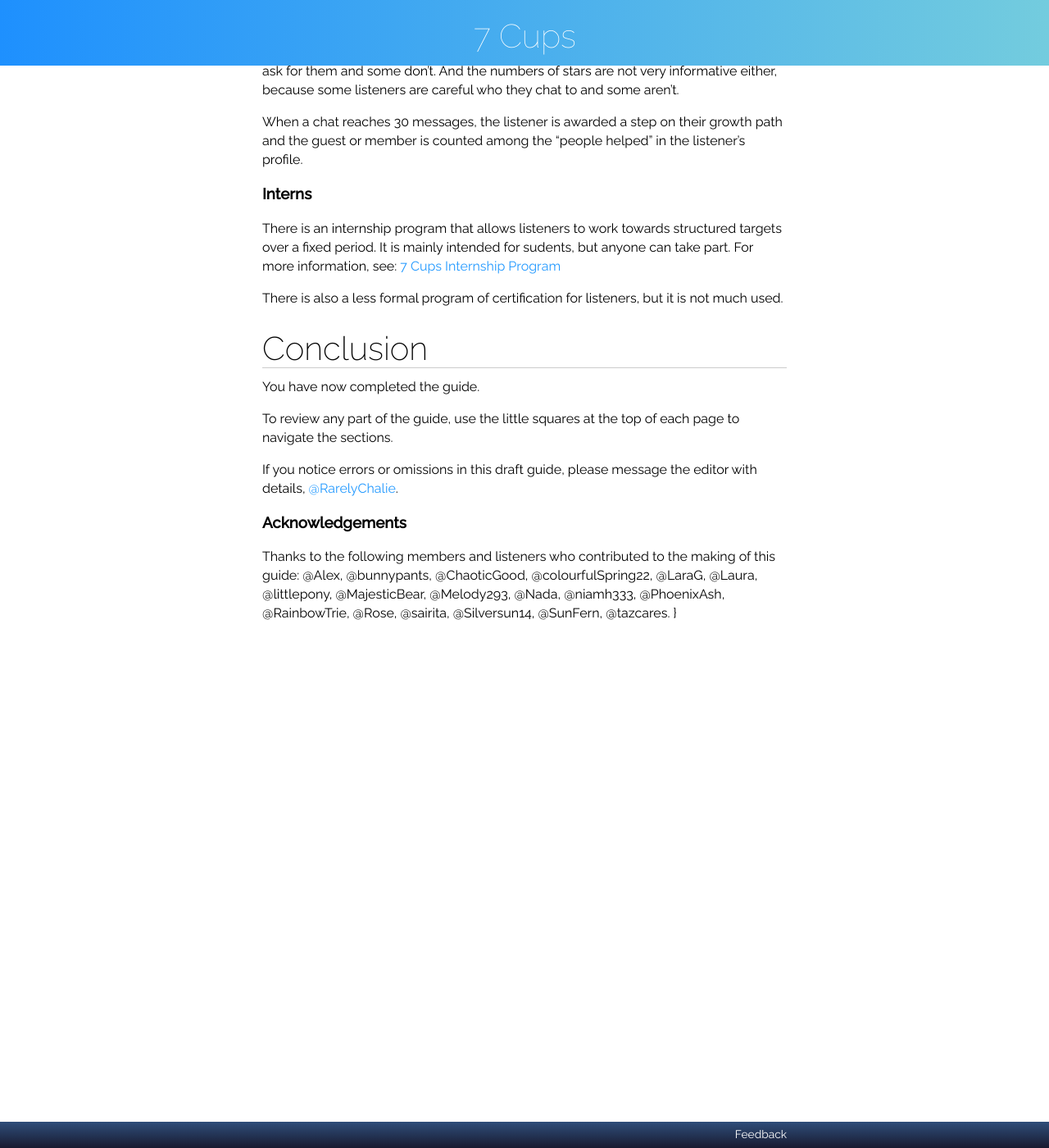
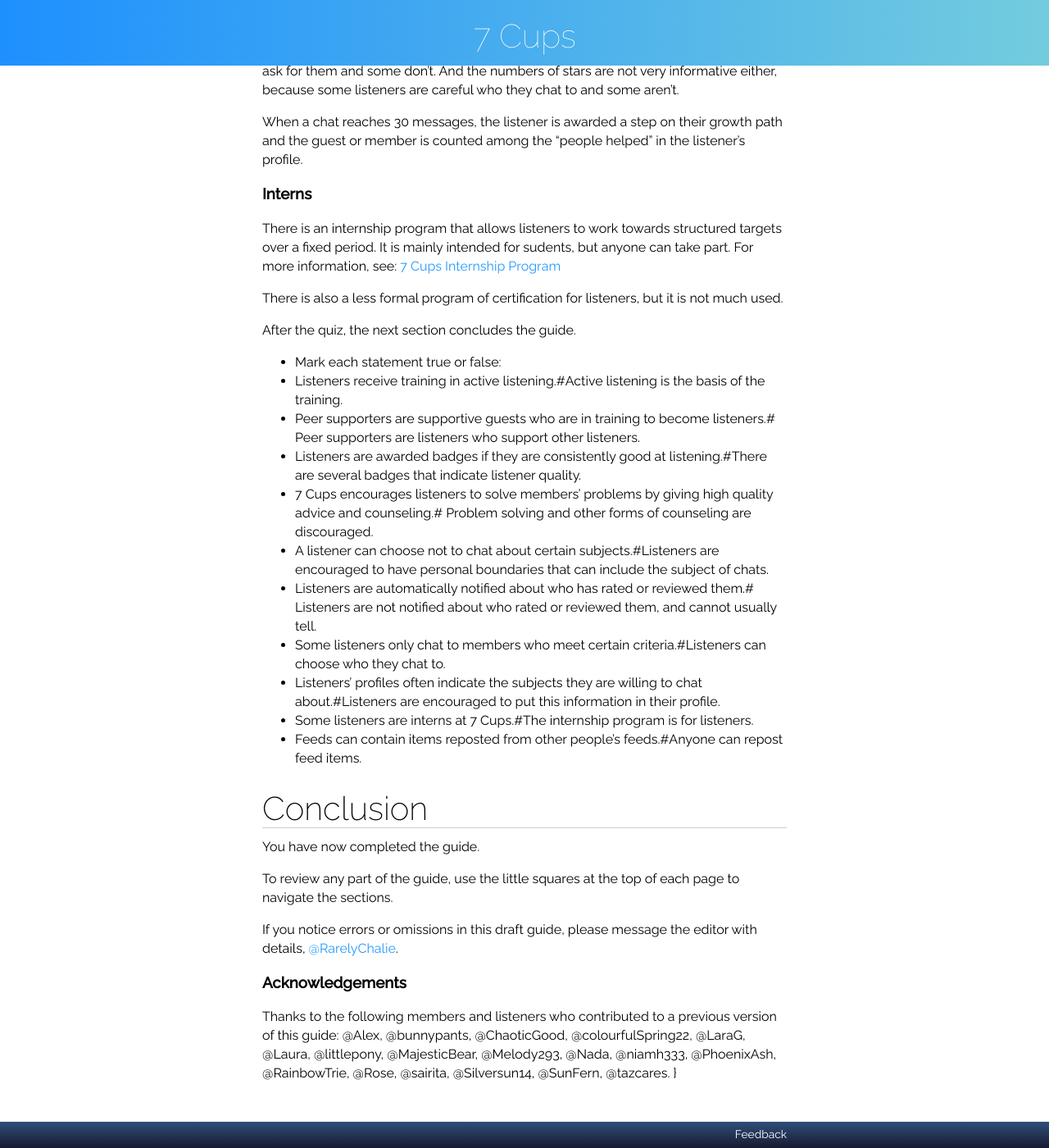
Before and after one commit to RarelyCharlie/rarelycharlie.github.io, a Jekyll site: the page built from _draft/7cups-no-pages.md, in a window 1280 px wide and 1400 px high, scrolled down 21574 px. Shown: the whole window at 82% size. Built offline with Jekyll 4.4.1, drawn with Linux system fonts in a browser that asks for light colours.

Commit message:
add quiz

```diff
--- a/_includes/7cups.md
+++ b/_includes/7cups.md
@@ -579,6 +579,21 @@ There is an internship program that allows listeners to work towards structured
 
 There is also a less formal program of certification for listeners, but it is not much used.
 
+After the quiz, the next section concludes the guide.
+
+- Mark each statement true or false:
+- Listeners receive training in active listening.#Active listening is the basis of the training.
+- Peer supporters are supportive guests who are in training to become listeners.# Peer supporters are listeners who support other listeners.
+- Listeners are awarded badges if they are consistently good at listening.#There are several badges that indicate listener quality.
+- 7 Cups encourages listeners to solve members' problems by giving high quality advice and counseling.# Problem solving and other forms of counseling are discouraged.
+- A listener can choose not to chat about certain subjects.#Listeners are encouraged to have personal boundaries that can include the subject of chats.
+- Listeners are automatically notified about who has rated or reviewed them.# Listeners are not notified about who rated or reviewed them, and cannot usually tell.
+- Some listeners only chat to members who meet certain criteria.#Listeners can choose who they chat to.
+- Listeners' profiles often indicate the subjects they are willing to chat about.#Listeners are encouraged to put this information in their profile.
+- Some listeners are interns at 7 Cups.#The internship program is for listeners.
+- Feeds can contain items reposted from other people's feeds.#Anyone can repost feed items.
+{:.quiz}
+
 # Conclusion
 You have now completed the guide.
 
@@ -587,4 +602,4 @@ To review any part of the guide, use the little squares at the top of each page
 If you notice errors or omissions in this draft guide, please message the editor with details, [@RarelyChalie](https://www.7cups.com/@RarelyCharlie).
 
 ### Acknowledgements
-Thanks to the following members and listeners who contributed to the making of this guide: @Alex, @bunnypants, @ChaoticGood, @colourfulSpring22, @LaraG, @Laura, @littlepony, @MajesticBear, @Melody293, @Nada, @niamh333, @PhoenixAsh, @RainbowTrie, @Rose, @sairita, @Silversun14, @SunFern, @tazcares.
+Thanks to the following members and listeners who contributed to a previous version of this guide: @Alex, @bunnypants, @ChaoticGood, @colourfulSpring22, @LaraG, @Laura, @littlepony, @MajesticBear, @Melody293, @Nada, @niamh333, @PhoenixAsh, @RainbowTrie, @Rose, @sairita, @Silversun14, @SunFern, @tazcares.
```
